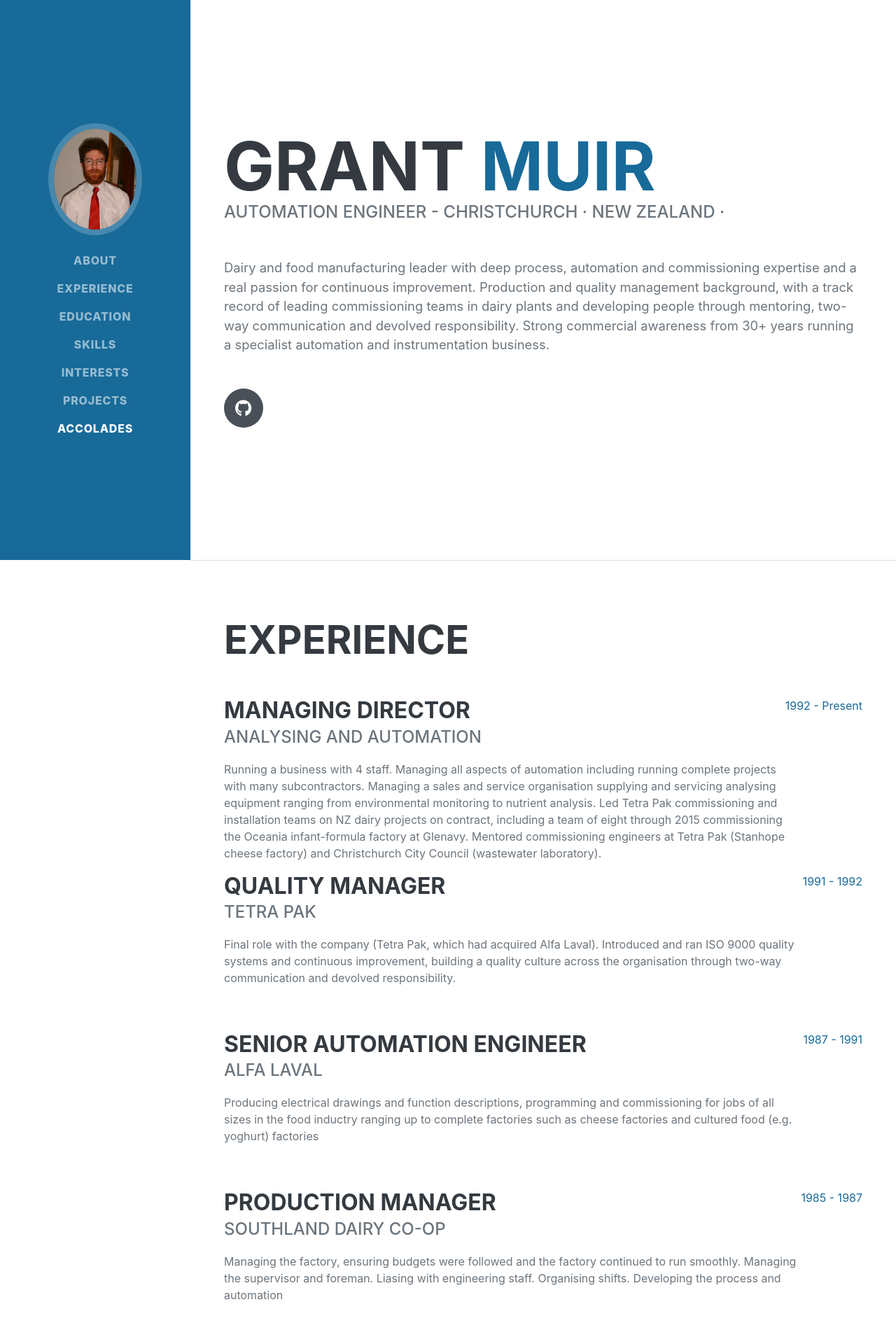
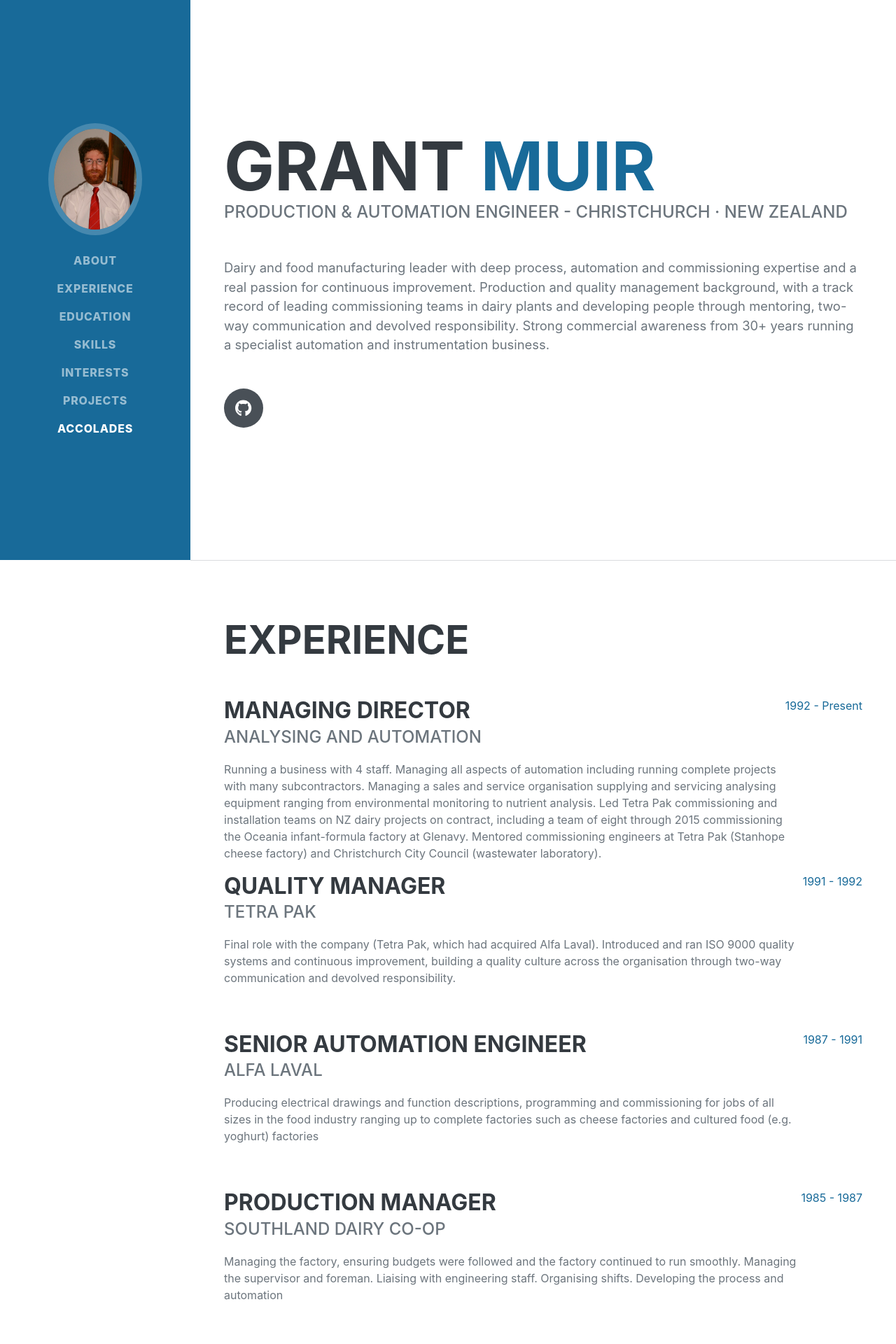
Before and after one commit to SYM-1/django-resume, a Django app: page / in a window 1280 px wide. Shown: the top 1920 px of the page at 70% size. Run offline with Django 5.2, Linux system fonts and the light colour scheme; some libraries are stand-ins or nearby versions; some web fonts are replaced.

Commit message:
Polish CV: braoden subheading, fix spelling

```diff
--- a/website/templates/home.html
+++ b/website/templates/home.html
@@ -47,7 +47,7 @@
                         <span class="text-primary">Muir</span>
                     </h1>
                     <div class="subheading mb-5">
-                        Automation Engineer - Christchurch · New Zealand  ·
+                        Production &amp; Automation Engineer - Christchurch · New Zealand
 
                     </div>
                     <p class="lead mb-5">Dairy and food manufacturing leader with deep process, automation and commissioning expertise and a real passion for continuous improvement. Production and quality management background, with a track record of leading commissioning teams in dairy plants and developing people through mentoring, two-way communication and devolved responsibility. Strong commercial awareness from 30+ years running a specialist automation and instrumentation business.</p>
@@ -81,7 +81,7 @@
                         <div class="flex-grow-1">
                             <h3 class="mb-0">Senior Automation Engineer</h3>
                             <div class="subheading mb-3">Alfa Laval</div>
-                            <p>Producing electrical drawings and function descriptions, programming and commissioning for jobs of all sizes in the food inductry ranging up to complete factories such as cheese factories and cultured food (e.g. yoghurt) factories</p>
+                            <p>Producing electrical drawings and function descriptions, programming and commissioning for jobs of all sizes in the food industry ranging up to complete factories such as cheese factories and cultured food (e.g. yoghurt) factories</p>
                         </div>
                         <div class="flex-shrink-0"><span class="text-primary">1987 - 1991</span></div>
                     </div>
@@ -90,7 +90,7 @@
                         <div class="flex-grow-1">
                             <h3 class="mb-0">Production Manager</h3>
                             <div class="subheading mb-3">Southland Dairy Co-op</div>
-                            <p>Managing the factory, ensuring budgets were followed and the factory continued to run smoothly.  Managing the supervisor and foreman.  Liasing with engineering staff.  Organising shifts. Developing the process and automation</p>
+                            <p>Managing the factory, ensuring budgets were followed and the factory continued to run smoothly.  Managing the supervisor and foreman.  Liaising with engineering staff.  Organising shifts. Developing the process and automation</p>
                         </div>
                         <div class="flex-shrink-0"><span class="text-primary">1985 - 1987</span></div>
                     </div>
@@ -146,7 +146,7 @@
                     </div>
                     <div class="d-flex flex-column flex-md-row justify-content-between mb-5">
                         <div class="flex-grow-1">
-                            <h3 class="mb-0">Seimens Training</h3>
+                            <h3 class="mb-0">Siemens Training</h3>
                             <div class="subheading mb-3"></div>
                             <div></div>
                             <p></p>
@@ -218,7 +218,7 @@
                             Commissioning
                         </li>
                         <li>
-                            Project Managment
+                            Project Management
                         </li>
                         <li>
                             Electronic Repair
@@ -320,7 +320,7 @@
 
                     <div class="d-flex flex-column flex-md-row justify-content-between mb-5">
                         <div class="flex-grow-1">
-                            <h3 class="mb-0">Recomissioning a UHT Plant</h3>
+                            <h3 class="mb-0">Recommissioning a UHT Plant</h3>
                             <div class="subheading mb-3">After it had been left idle for 10 years</div>
                             <div>Involving investigating communications between 3 PLC's
                                 <br/>IO Checking
@@ -333,7 +333,7 @@
                     </div>
                     <div class="d-flex flex-column flex-md-row justify-content-between mb-5">
                         <div class="flex-grow-1">
-                            <h3 class="mb-0">Commissioning Atomic Absorbtion Spectrometer for NOS</h3>
+                            <h3 class="mb-0">Commissioning Atomic Absorption Spectrometer for NOS</h3>
                             <div class="subheading mb-3">Mentoring</div>
                             <div>Sourcing Calibration Standards
                                 <br/>Building Calibrations
```
